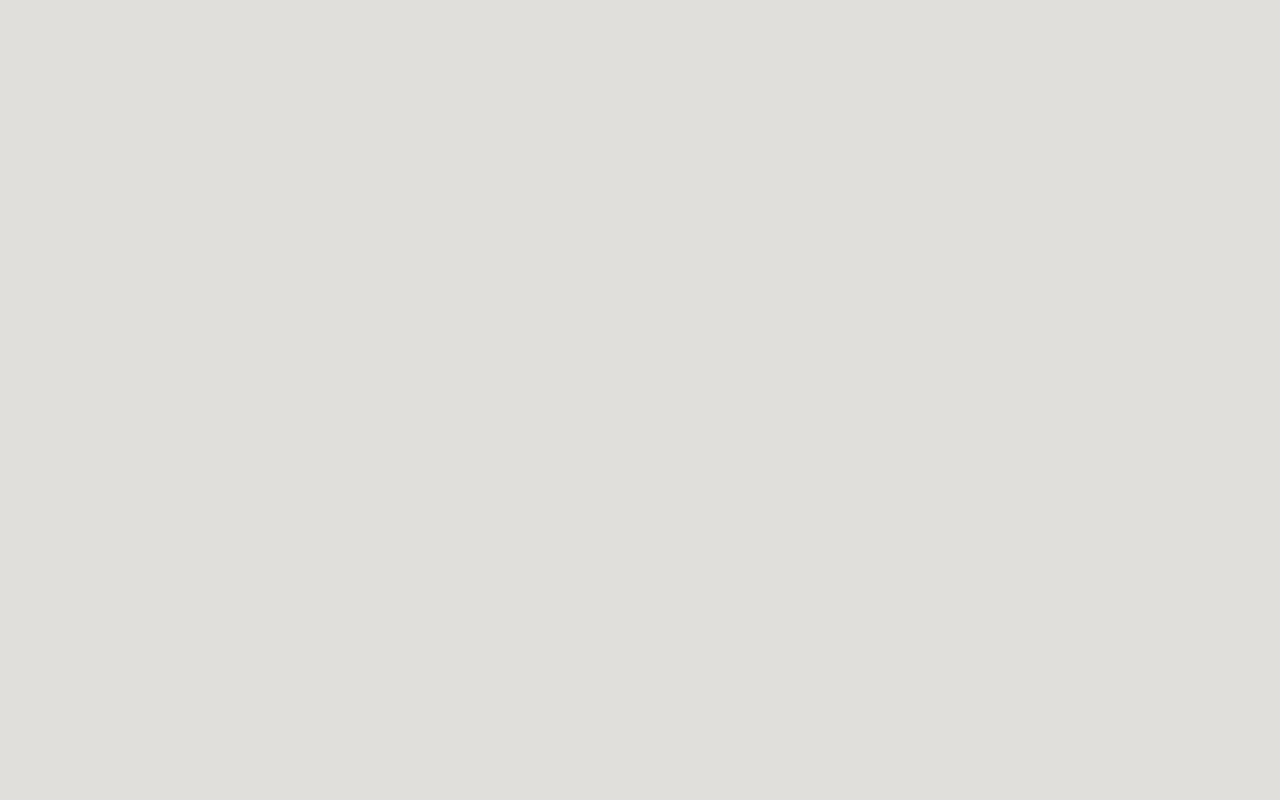
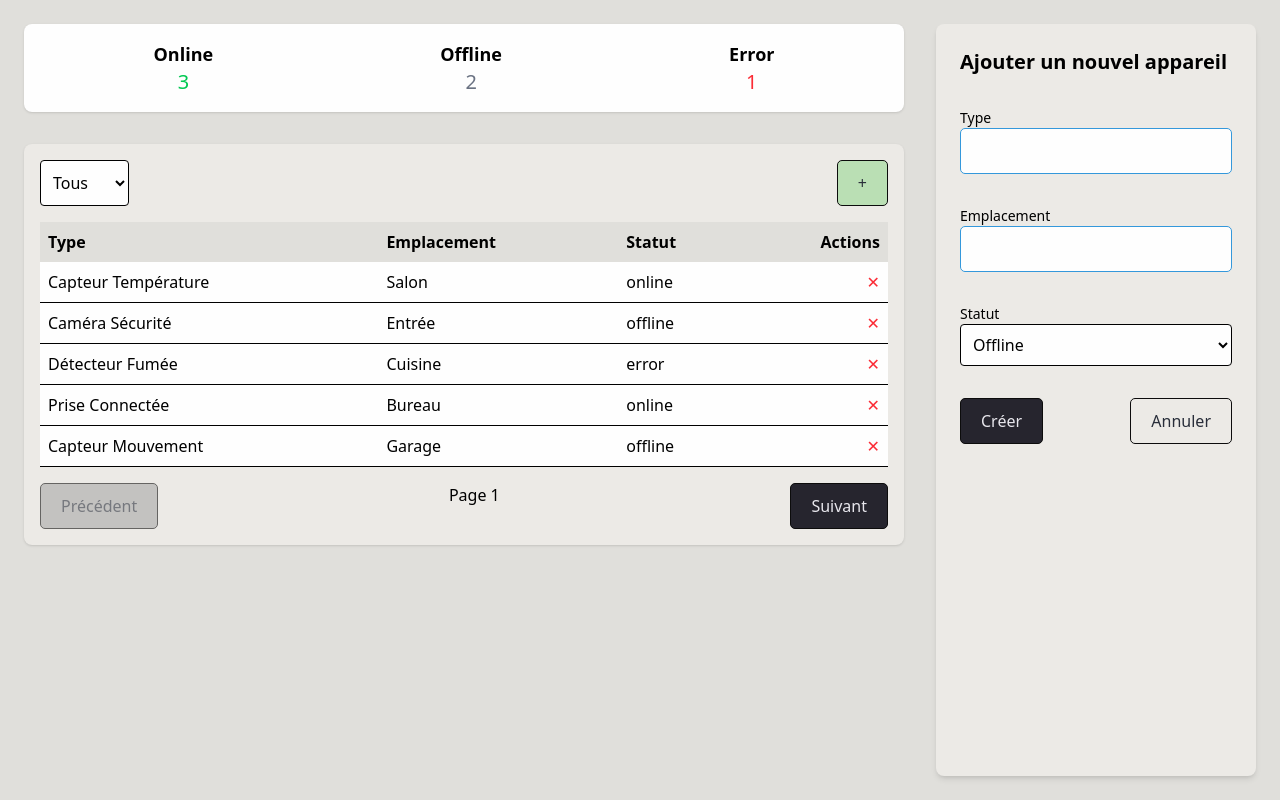
Before and after one commit to Y-Smart/y-smart-web, a React (Vite) app: page /devices in a window 1280 px wide. Built offline with nearby package versions, Linux system fonts and the light colour scheme.

Commit message:
feat: add device manager to manage all CRUD
TODO: Add API with API Service and async management
Add topbar to manage routing

```diff
--- a/src/App.jsx
+++ b/src/App.jsx
@@ -6,6 +6,7 @@ import {ToastContainer} from "react-toastify";
 import LandingPage from "./components/landing/landingPage.component.jsx";
 import NotFound from "./components/404/404.component.jsx";
 import ViewCommands from "./components/commands/viewCommands.component.jsx";
+import DeviceManager from "./components/devices/deviceManager.component.jsx";
 
 
 const App = () => {
@@ -25,7 +26,7 @@ const App = () => {
                         <Route path="/register" element={<Register/>}/>
 
                         <Route path="/commands" element={<ViewCommands />}/>
-                        <Route path="/devices" />
+                        <Route path="/devices" element={<DeviceManager />} />
 
                         {/* Route pour la page 404 si aucune des routes précédentes ne correspond */}
                         <Route path={'*'} element={<NotFound/>}/>
--- a/src/components/authentification/login.component.jsx
+++ b/src/components/authentification/login.component.jsx
@@ -12,7 +12,7 @@ const Login = () => {
         e.preventDefault();
 
         if (email && password) {
-            history('/');  // TODO: Redirect to main view
+            history('/devices');  // TODO: Redirect to main view
         } else {
             setErrorMessage('Veuillez remplir tous les champs');
         }
--- a/src/components/authentification/register.component.jsx
+++ b/src/components/authentification/register.component.jsx
@@ -24,7 +24,7 @@ const Register = () => {
 
         if (!emailError && email && password) {
             setTimeout(() => {
-                navigate('/login');
+                navigate('/devices');
             }, 1500);
         }
     };
--- /dev/null
+++ b/src/components/devices/deviceForm.component.jsx
@@ -0,0 +1,77 @@
+import React, { useState, useEffect } from 'react';
+
+const DeviceForm = ({ selectedDevice, onSave, onCancel }) => {
+    const [device, setDevice] = useState({ type: '', location: '', status: 'offline' });
+
+    useEffect(() => {
+        if (selectedDevice) {
+            setDevice(selectedDevice);
+        } else {
+            setDevice({ type: '', location: '', status: 'offline' });
+        }
+    }, [selectedDevice]);
+
+    const handleChange = (e) => {
+        const { name, value } = e.target;
+        setDevice(prev => ({ ...prev, [name]: value }));
+    };
+
+    const handleSubmit = (e) => {
+        e.preventDefault();
+        onSave(device);
+    };
+
+    return (
+        <div className="bg-layer-2 w-80 p-6 rounded-lg shadow-md">
+            <h2 className="text-xl font-semibold mb-8">
+                {selectedDevice ? "Modifier l'appareil" : 'Ajouter un nouvel appareil'}
+            </h2>
+            <form onSubmit={handleSubmit} className="space-y-4 flex flex-col gap-4">
+                <div>
+                    <label className="block text-sm font-medium">Type</label>
+                    <input
+                        type="text"
+                        name="type"
+                        value={device.type}
+                        onChange={handleChange}
+                        className="w-full p-2 border rounded bg-layer-3"
+                        required
+                    />
+                </div>
+                <div>
+                    <label className="block text-sm font-medium">Emplacement</label>
+                    <input
+                        type="text"
+                        name="location"
+                        value={device.location}
+                        onChange={handleChange}
+                        className="w-full p-2 border rounded bg-layer-3"
+                        required
+                    />
+                </div>
+                <div>
+                    <label className="block text-sm font-medium">Statut</label>
+                    <select
+                        name="status"
+                        value={device.status}
+                        onChange={handleChange}
+                        className="w-full p-2 border rounded bg-layer-3"
+                    >
+                        <option value="online">Online</option>
+                        <option value="offline">Offline</option>
+                    </select>
+                </div>
+                <div className="flex justify-between">
+                    <button type="submit" className="btn btn-primary">
+                        {selectedDevice ? 'Mettre à jour' : 'Créer'}
+                    </button>
+                    <button type="button" onClick={onCancel} className="btn btn-secondary">
+                        Annuler
+                    </button>
+                </div>
+            </form>
+        </div>
+    );
+};
+
+export default DeviceForm;
--- /dev/null
+++ b/src/components/devices/deviceManager.component.jsx
@@ -0,0 +1,50 @@
+import React, { useState } from 'react';
+import DeviceStats from './deviceStats.component.jsx';
+import DeviceTable from './deviceTable.component.jsx';
+import DeviceFormPanel from './deviceForm.component.jsx';
+import {mockDevices} from "./mockDevices.service.js";
+
+const DeviceManager = () => {
+    const [devices, setDevices] = useState(mockDevices); // Liste des devices (devrait venir de l'API)
+    const [selectedDevice, setSelectedDevice] = useState(null); // Appareil sélectionné pour modification
+    const [isCreating, setIsCreating] = useState(false); // Mode création ou modification
+
+    // Gestion de la suppression
+    const handleDelete = (id) => {
+        setDevices(devices.filter(device => device.id !== id));
+    };
+
+    // Sélectionner un appareil pour l'édition
+    const handleSelect = (device) => {
+        setSelectedDevice(device);
+        setIsCreating(false);
+    };
+
+    // Passer en mode création
+    const handleCreate = () => {
+        setSelectedDevice(null);
+        setIsCreating(true);
+    };
+
+    return (
+        <div className="flex min-h-screen p-6 gap-8">
+            <div className="flex-1 flex flex-col gap-8">
+                <DeviceStats devices={devices} />
+                <DeviceTable
+                    devices={devices}
+                    onDelete={handleDelete}
+                    onSelect={handleSelect}
+                    onCreate={handleCreate}
+                />
+            </div>
+            <DeviceFormPanel
+                selectedDevice={selectedDevice}
+                isCreating={isCreating}
+                setDevices={setDevices}
+                devices={devices}
+            />
+        </div>
+    );
+};
+
+export default DeviceManager;
--- /dev/null
+++ b/src/components/devices/deviceStats.component.jsx
@@ -0,0 +1,27 @@
+import React from 'react';
+
+const DeviceStats = ({ devices }) => {
+    const stats = devices.reduce((acc, device) => {
+        acc[device.status] = (acc[device.status] || 0) + 1;
+        return acc;
+    }, { online: 0, offline: 0, error: 0 });
+
+    return (
+        <div className="bg-layer-3 p-4 rounded-lg shadow flex justify-around">
+            <div className="text-center">
+                <p className="text-lg font-semibold">Online</p>
+                <p className="text-green-500 text-xl">{stats.online}</p>
+            </div>
+            <div className="text-center">
+                <p className="text-lg font-semibold">Offline</p>
+                <p className="text-gray-500 text-xl">{stats.offline}</p>
+            </div>
+            <div className="text-center">
+                <p className="text-lg font-semibold">Error</p>
+                <p className="text-red-500 text-xl">{stats.error}</p>
+            </div>
+        </div>
+    );
+};
+
+export default DeviceStats;
--- /dev/null
+++ b/src/components/devices/deviceTable.component.jsx
@@ -0,0 +1,91 @@
+import React, { useState } from 'react';
+
+const DeviceTable = ({ devices, onDelete, onSelect, onCreate }) => {
+    const [filter, setFilter] = useState('');
+    const [page, setPage] = useState(1);
+    const itemsPerPage = 5;
+
+    const filteredDevices = devices.filter(device =>
+        filter ? device.status === filter : true
+    );
+
+    const paginatedDevices = filteredDevices.slice(
+        (page - 1) * itemsPerPage,
+        page * itemsPerPage
+    );
+
+    return (
+        <div className="bg-layer-2 p-4 rounded-lg shadow">
+            <div className="flex justify-between mb-4">
+                <select
+                    className="bg-layer-3 border rounded p-2"
+                    value={filter}
+                    onChange={(e) => setFilter(e.target.value)}
+                >
+                    <option value="">Tous</option>
+                    <option value="online">Online</option>
+                    <option value="offline">Offline</option>
+                    <option value="error">Error</option>
+                </select>
+                <button className="btn btn-accent" onClick={onCreate}>
+                    +
+                </button>
+            </div>
+            <table className="w-full text-left">
+                <thead>
+                <tr className="bg-layer-1 [&>*]:p-2">
+                    <th >Type</th>
+                    <th >Emplacement</th>
+                    <th >Statut</th>
+                    <th className="text-right">Actions</th>
+                </tr>
+                </thead>
+                <tbody>
+                {paginatedDevices.map((device) => (
+                    <tr
+                        key={device.id}
+                        className="bg-layer-3 border-b cursor-pointer [&>*]:p-2"
+                        onClick={() => onSelect(device)}
+                    >
+                        <td className="p-2">{device.type}</td>
+                        <td className="p-2">{device.location}</td>
+                        <td className="p-2 text-{device.status === 'online' ? 'green' : device.status === 'offline' ? 'gray' : 'red'}-500">
+                            {device.status}
+                        </td>
+                        <td className="p-2 text-right">
+                            <button
+                                className="text-red-500 hover:text-red-700"
+                                onClick={(e) => {
+                                    e.stopPropagation();
+                                    onDelete(device.id);
+                                }}
+                            >
+                                ✕
+                            </button>
+                        </td>
+                    </tr>
+                ))}
+                </tbody>
+            </table>
+            <div className="flex justify-between mt-4">
+                <button
+                    className="btn btn-primary"
+                    onClick={() => setPage(page - 1)}
+                    disabled={page === 1}
+                >
+                    Précédent
+                </button>
+                <span>Page {page}</span>
+                <button
+                    className="btn btn-primary"
+                    onClick={() => setPage(page + 1)}
+                    disabled={page * itemsPerPage >= filteredDevices.length}
+                >
+                    Suivant
+                </button>
+            </div>
+        </div>
+    );
+};
+
+export default DeviceTable;
--- a/src/components/devices/mockDevices.service.js
+++ b/src/components/devices/mockDevices.service.js
@@ -20,3 +20,12 @@ export class Device {
     createdAt: Date;
 }
 */
+
+export const mockDevices = [
+    { id: 1, type: "Capteur Température", location: "Salon", status: "online", createdAt: "2024-03-10T12:00:00Z" },
+    { id: 2, type: "Caméra Sécurité", location: "Entrée", status: "offline", createdAt: "2024-03-09T15:30:00Z" },
+    { id: 3, type: "Détecteur Fumée", location: "Cuisine", status: "error", createdAt: "2024-03-08T08:45:00Z" },
+    { id: 4, type: "Prise Connectée", location: "Bureau", status: "online", createdAt: "2024-03-07T10:10:00Z" },
+    { id: 5, type: "Capteur Mouvement", location: "Garage", status: "offline", createdAt: "2024-03-06T22:00:00Z" },
+    { id: 6, type: "Thermostat", location: "Chambre", status: "online", createdAt: "2024-03-05T14:20:00Z" }
+];
--- a/src/components/landing/landingPage.component.jsx
+++ b/src/components/landing/landingPage.component.jsx
@@ -3,10 +3,10 @@ import React from 'react';
 
 const LandingPage = () => {
     return (
-        <div className="flex justify-center items-center min-h-screen">
-            <div className="w-full max-w-2xl bg-layer-2 p-8 rounded-lg shadow-lg">
+        <div className=" min-h-screen flex justify-center items-center">
+            <div className="w-full max-w-2xl h-80 bg-layer-2 p-8 rounded-lg shadow-lg flex flex-col justify-center items-center">
                 <h1 className="text-3xl font-semibold text-center title mb-6">Bienvenue sur votre gestion d'appareils domestiques</h1>
-                <div className="mt-6 flex justify-center items-center">
+                <div className="mt-8 flex gap-8 items-center">
                     <a href="/login" className="btn btn-primary mx-2">Connexion</a>
                     <span>|</span>
                     <a href="/register" className="btn btn-primary mx-2">Inscription</a>
```
Also changed, not shown: src/components/devices/viewDevices.component.jsx (deleted).
